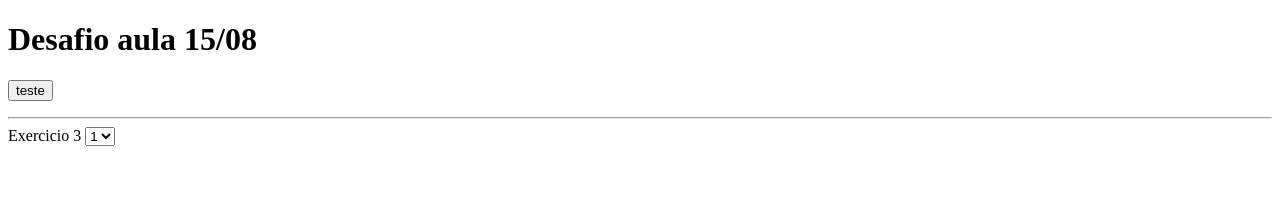
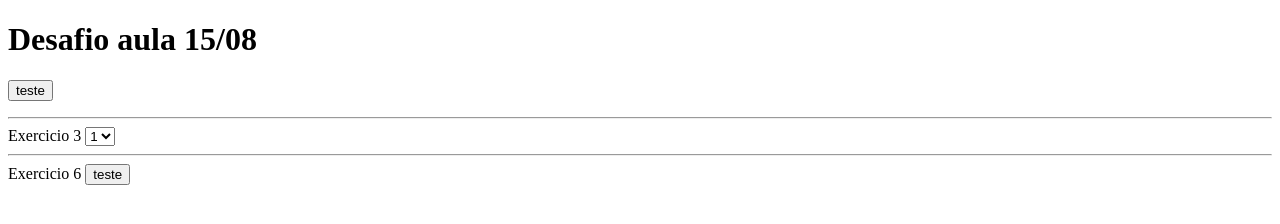
Before and after one commit to ttheus27/ProgramacaoWeb, a plain HTML site: page Matheus/index_2.html in a window 1280 px wide. Drawn offline with Linux system fonts and the light colour scheme.

Commit message:
Update index_2.html

```diff
--- a/Matheus/index_2.html
+++ b/Matheus/index_2.html
@@ -49,6 +49,16 @@
 
         }
 
+        function for_in (){
+            const nomes=["João", "Maria", "Pedro", "Ana", "Carlos", "Fernanda", "Gustavo", "Helena", "Igor", "Júlia"];
+
+            for(const o in nomes){
+                console.log(o);
+            }
+
+
+        }
+
 
     </script>
 </head>
@@ -75,5 +85,10 @@
             <option value="2">2</option>
             <option value="3">3</option>
         </select>
+
+    <hr>
+    <label for="">Exercicio 6 </label>
+    <button onclick="for_in();">teste</button>
+
 </body>
 </html>
```
